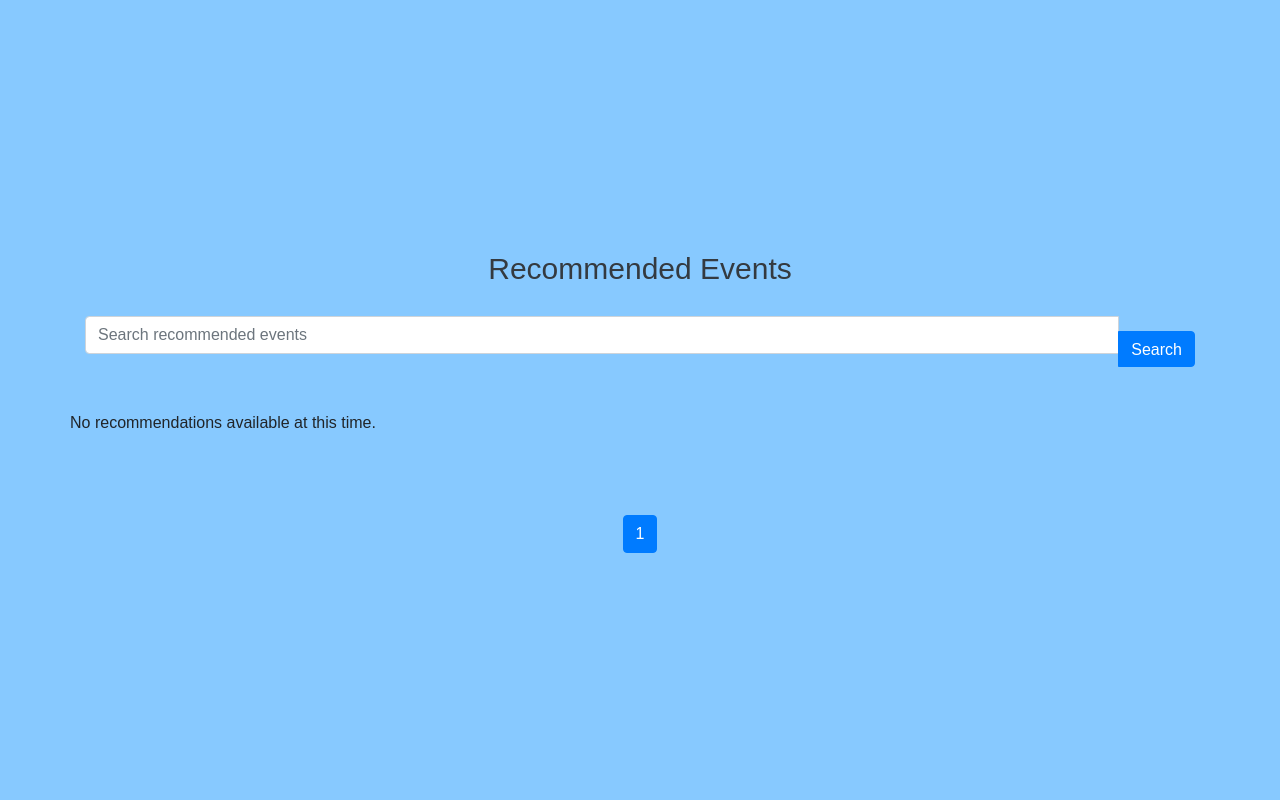
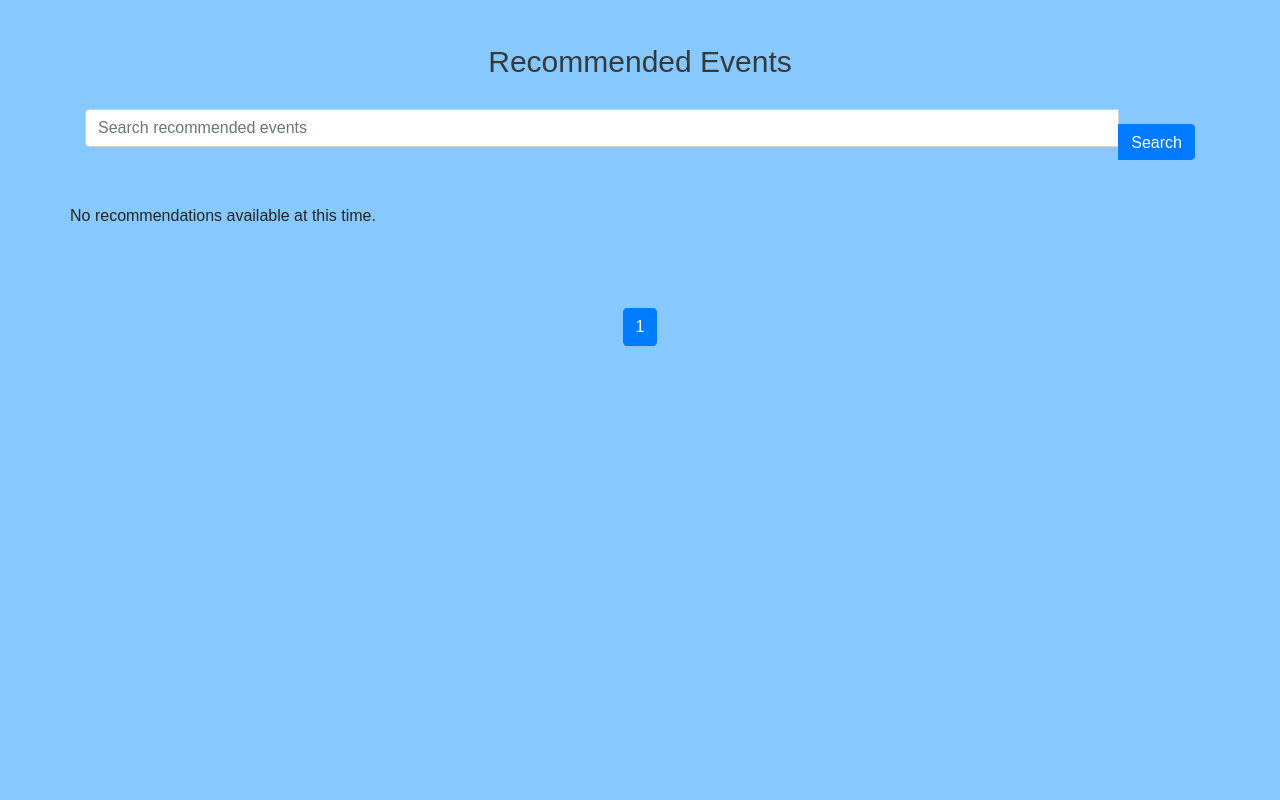
Before and after one commit to tabbott207/CircleEvents, a Django app: page /recommendations/ in a window 1280 px wide. Run offline with Django 3.2, Linux system fonts and the light colour scheme; a user stored in the database is signed in; data comes from the database, SQL or seed files in the repository; both versions use the stored data as it was after the commit; some libraries are stand-ins or nearby versions.

Commit message:
Fixed recommendations page

```diff
--- a/templates/mood.html
+++ b/templates/mood.html
@@ -9,7 +9,6 @@
     <link rel="stylesheet" href="https://stackpath.bootstrapcdn.com/bootstrap/4.5.0/css/bootstrap.min.css">
     <link rel="stylesheet" type="text/css" href="{% static 'css/style.css' %}">
 </head>
-
 
 <body>
 <div class="container d-flex flex-column justify-content-center align-items-center min-vh-100">
--- a/templates/recommendations.html
+++ b/templates/recommendations.html
@@ -11,6 +11,8 @@
     body {
         background-color: #87c9ff !important;
         background-image: none !important; /* Remove any background imaging*/
+        width: 100%;
+        height: 100%;
     }
 </style>
 
```
Also changed, not shown: db.sqlite3.
